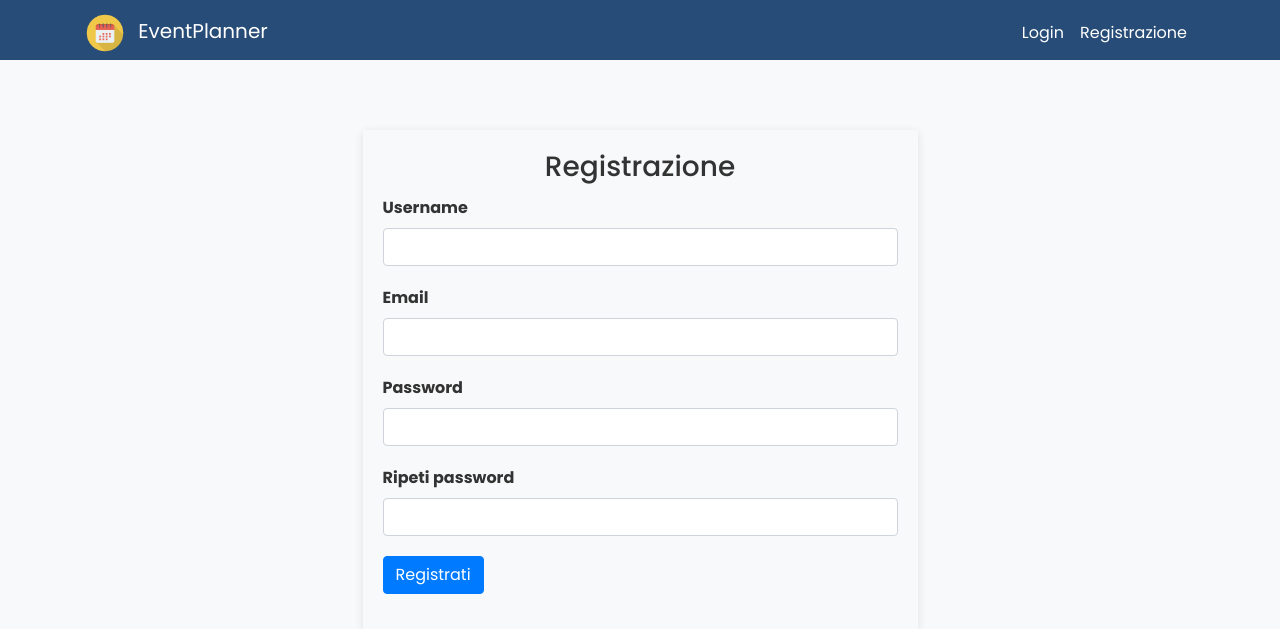
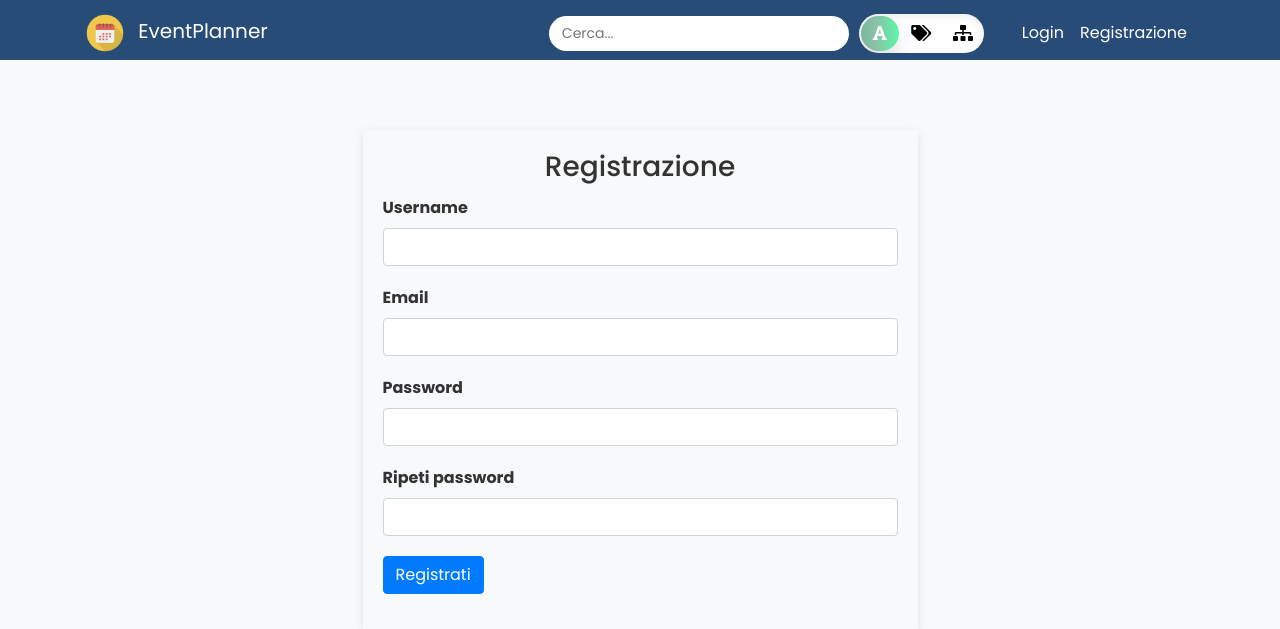
Before and after one commit to xDaryamo/EventPlanner, a Flask app: page /register in a window 1280 px wide. Shown: the top 629 px of the page. Run offline with Flask 3, Linux system fonts and the light colour scheme; some libraries are stand-ins or nearby versions.

Commit message:
Added search functionality

```diff
--- a/static/style.css
+++ b/static/style.css
@@ -100,3 +100,100 @@ footer .text-muted {
     color: #999AC6 !important;
     transition: .5s;
 }
+
+  .search-form {
+    display: flex;
+    align-items: center;
+    justify-content: space-between;
+    max-width: 300px;
+    background-color: #fff;
+    border-radius: 20px;
+    padding: 5px;
+    overflow: hidden;
+    height: 35px;
+    margin-right: 10px;
+      margin-bottom: 0;
+  }
+
+  .search-form input[type="text"] {
+    flex-grow: 1;
+    border: none;
+    padding: 8px;
+    border-radius: 20px;
+    outline: none;
+    font-size: 14px;
+  }
+
+  .search-form button[type="submit"] {
+    background-color: transparent;
+    border: none;
+    cursor: pointer;
+    padding: 8px;
+  }
+
+  .search-form button[type="submit"] i {
+    color: #777;
+  }
+.tri-state-toggle {
+    background: white;
+    box-shadow: inset 0 2px 8px 0 rgba(165,170,174,0.25);
+    border-radius: 24px;
+    display: inline-block;
+    overflow: hidden;
+    display: inline-flex;
+    flex-direction: row;
+    width: 125px;
+  transition: all 500ms ease;
+    margin-right: 30px;
+}
+
+.tri-state-toggle-button {
+    border-radius: 22px;
+    height: 35px;
+    display: flex;
+    align-items: center;
+    justify-content: center;
+    width: 98px;
+    background-color: transparent;
+    border: 0px solid transparent;
+    margin: 2px;
+    color: white;
+    cursor: pointer;
+    color: black;
+
+/*    -webkit-transition: all 0.5s ease-in-out;
+  -moz-transition:    all 0.5s ease-in-out;
+  -ms-transition:     all 0.5s ease-in-out;
+  -o-transition:      all 0.5s ease-in-out; */
+}
+
+.tri-state-toggle-button.active {
+    background-image: linear-gradient(
+                            90deg,
+                            #77ba99 0%,
+                            rgba(83, 157, 121, 0.66) 35%,
+                            rgb(90, 246, 169) 100%
+                          );
+
+    border: 0px solid rgba(207,207,207,0.6);
+    box-shadow: 0 8px 16px 0 rgba(0,0,0,0.1);
+    color: white;
+    font-weight: 500;
+}
+
+.tri-state-toggle-button:focus {
+  outline: none;
+}
+  .tri-state-toggle-button i {
+    transition: all 0.3s;
+  }
+    .tri-state-toggle-slider {
+    position: absolute;
+    top: 0;
+    left: 0;
+    background-color: #007bff;
+    border-radius: 50%;
+    width: 40px;
+    height: 40px;
+    transition: left 0.3s;
+  }
--- a/templates/fragments/header.html
+++ b/templates/fragments/header.html
@@ -1,3 +1,6 @@
+
+<link rel="stylesheet" href="https://cdnjs.cloudflare.com/ajax/libs/font-awesome/5.15.3/css/all.min.css" />
+
 <header class="sticky-header">
   <nav class="navbar navbar-expand-lg navbar-dark">
     <div class="container">
@@ -16,6 +19,27 @@
         <span class="navbar-toggler-icon"></span>
       </button>
       <div class="collapse navbar-collapse justify-content-end" id="navbarNav">
+        <form id="search-form" class="search-form" method="post">
+          <input type="text" name="search" placeholder="Cerca...">
+          <button type="submit"><i class="fas fa-search"></i></button>
+        </form>
+        <div class="tri-state-toggle">
+          <button class="tri-state-toggle-button active" id="toggle-button1">
+              <i class="fas fa-font"></i>
+
+          </button>
+
+          <button class="tri-state-toggle-button" id="toggle-button2">
+              <i class="fas fa-tags"></i>
+          </button>
+
+          <button class="tri-state-toggle-button" id="toggle-button3">
+            <i class="fas fa-sitemap"></i>
+          </button>
+
+        </div>
+
+
         <ul class="navbar-nav">
           {% if 'user' in session %}
             <li class="nav-item">
@@ -39,3 +63,54 @@
     </div>
   </nav>
 </header>
+
+
+<script src="https://code.jquery.com/jquery-3.6.0.min.js"></script>
+<script>
+$(document).ready(function() {
+  var toggleButtons = $(".tri-state-toggle-button");
+  var activeButton = $(".tri-state-toggle-button.active");
+  var slider = $(".tri-state-toggle-slider");
+  var form = $("#search-form");
+  var searchInput = $("input[name='search']");
+  var submitButton = form.find("button[type='submit']");
+
+  function moveSlider() {
+    var left = activeButton.position().left;
+    slider.css({ left: left });
+  }
+
+  moveSlider();
+
+  toggleButtons.click(function() {
+    toggleButtons.removeClass("active");
+    $(this).addClass("active");
+    activeButton = $(this);
+    moveSlider();
+  });
+
+form.submit(function(event) {
+  event.preventDefault(); // Impedisce l'invio del form predefinito
+
+  var searchType = $(".tri-state-toggle-button.active").attr("id");
+  var searchValue = searchInput.val();
+
+  // Disabilita il pulsante di invio se la barra di ricerca è vuota
+  if (searchValue.trim() === "") {
+    return;
+  }
+
+  // Modifica la destinazione del form in base allo stato del bottone selezionato
+  if (searchType === "toggle-button1") {
+    form.attr("action", "/events-by-name");
+  } else if (searchType === "toggle-button2") {
+    form.attr("action", "/events-by-tags");
+  } else if (searchType === "toggle-button3") {
+    form.attr("action", "/events-by-category");
+  }
+
+  // Invia il form
+  this.submit();
+});
+});
+</script>
```
Also changed, not shown: templates/search-by-tags.html (added, +154 -0 lines).
